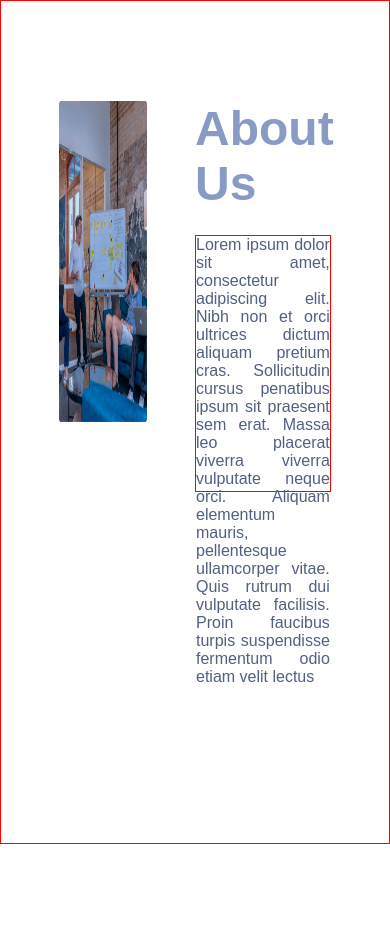
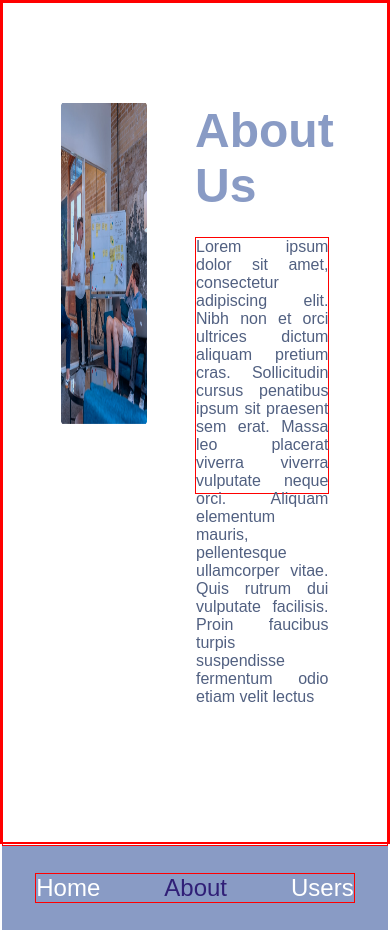
Before and after one commit to meenarh/Assignment2, a React (Create React App) app: page /about in a window 390 px wide. Before the commit the page ends 844 px from the top, so only its background shows below. Built offline with nearby package versions, Linux system fonts and the light colour scheme; a web font is replaced by a local one.

Commit message:
Update About.js
Added navbar mobile to about.js

```diff
--- a/src/pages/About.js
+++ b/src/pages/About.js
@@ -1,10 +1,11 @@
 import React from "react";
 import Navbar from "../components/Navbar";
 import about from "../assets/images/image-About.png";
+import NavbarMobile from "../components/NavbarMobile";
 
 const About = () => {
   return (
-    <div>
+    <div className="wrapper">
       <div className="about">
         <Navbar />
 
@@ -21,6 +22,10 @@ const About = () => {
           </div>
         </div>
       </div>
+
+      <>
+        <NavbarMobile />
+      </>
     </div>
   );
 };
```
